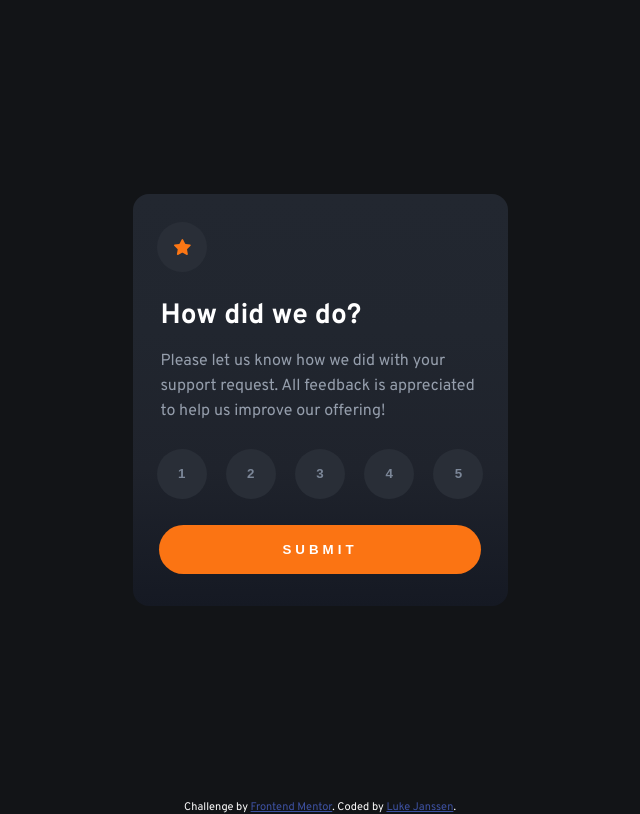
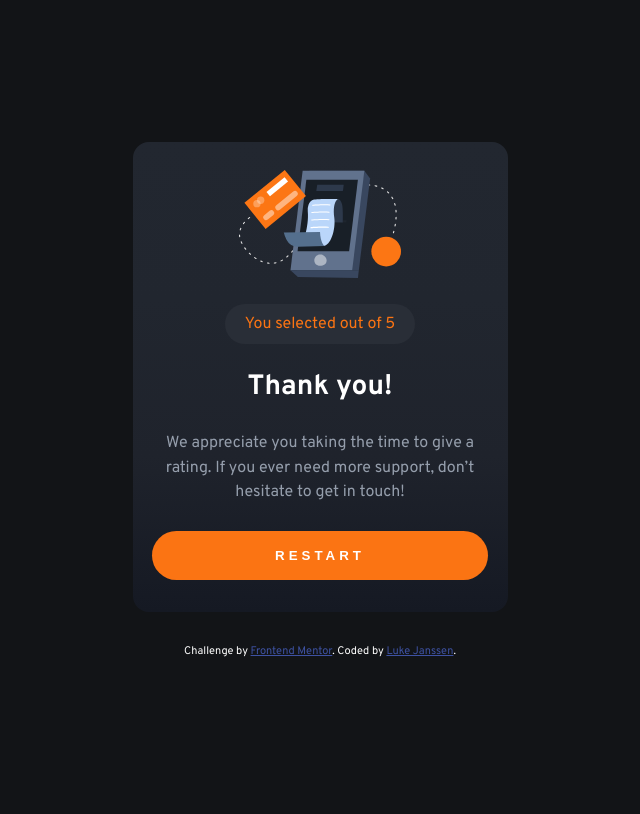
Before and after one commit to lukejans/interactive-rating-component, a plain HTML site: page index.html in a window 1280 px wide. Both pictures are taken after a click on the button "SUBMIT". Shown: the whole page, without its empty margins (320-960 px from the left). Drawn offline with Linux system fonts and the light colour scheme.

Commit message:
Added JS Functions For Rating

```diff
--- a/app.js
+++ b/app.js
@@ -0,0 +1,25 @@
+const mainContainer = document.querySelector('.main-container');
+const thankContainer = document.querySelector('.thank-container');
+
+const submitButton = document.getElementById('submit-btn');
+const restartButton = document.getElementById('restart-btn');
+
+const rated = document.getElementById('rated');
+const rateLvl = document.querySelectorAll('.rate');
+
+submitButton.addEventListener('click', () => {
+  thankContainer.classList.remove('hidden');
+  mainContainer.style.display = 'none';
+});
+
+restartButton.addEventListener('click', () => {
+  thankContainer.classList.add('hidden');
+  mainContainer.style.display = 'flex';
+});
+
+rateLvl.forEach((rate) => {
+  rate.addEventListener('click', () => {
+    rated.innerHTML = rate.innerHTML;
+    console.log(rate.innerHTML);
+  });
+});
--- a/index.html
+++ b/index.html
@@ -21,7 +21,7 @@
   </head>
   <body>
     <div class="wrapper">
-      <main class="container">
+      <main class="main-container">
         <div class="push-left">
           <div class="star">
             <img src="./images/icon-star.svg" aria-hidden="true" alt="Star" />
@@ -36,32 +36,39 @@
           </p>
         </section>
 
-        <section class="ratings">
-          <button class="rate" id="r1">1</button>
-          <button class="rate" id="r2">2</button>
-          <button class="rate" id="r3">3</button>
-          <button class="rate" id="r4">4</button>
-          <button class="rate" id="r5">5</button>
-        </section>
+        <ul class="ratings">
+          <li><button class="rate" id="r1">1</button></li>
+          <li><button class="rate" id="r2">2</button></li>
+          <li><button class="rate" id="r3">3</button></li>
+          <li><button class="rate" id="r4">4</button></li>
+          <li><button class="rate" id="r5">5</button></li>
+        </ul>
 
         <button id="submit-btn">SUBMIT</button>
       </main>
+
+      <div class="thank-container hidden">
+        <img
+          src="./images/illustration-thank-you.svg"
+          aria-hidden="true"
+          alt="Thank You"
+        />
+        <p class="result">You selected <span id="rated"></span> out of 5</p>
+
+        <h2 class="title2">Thank you!</h2>
+
+        <p class="des">
+          We appreciate you taking the time to give a rating. If you ever need
+          more support, don’t hesitate to get in touch!
+        </p>
+        <button id="restart-btn">RESTART</button>
       </div>
-
-    <!--
-  <p class="result">You selected <span id="r-sub"></span> out of 5</p>
-
-  <h2 class="title">Thank you!</h2>
-
-  <p class="des">We appreciate you taking the time to give a rating. If you ever need more support,
-  don’t hesitate to get in touch!</p>
-    -->
-
       <footer class="attribution">
         Challenge by
         <a href="https://www.frontendmentor.io?ref=challenge" target="_blank"
           >Frontend Mentor</a
         >. Coded by <a href="https://github.com/lukejans">Luke Janssen</a>.
       </footer>
+    </div>
   </body>
 </html>
--- a/styles.css
+++ b/styles.css
@@ -15,7 +15,8 @@ body {
   align-items: center;
   min-height: 100vh;
 }
-.container {
+.thank-container,
+.main-container {
   display: flex;
   justify-content: center;
   align-items: center;
@@ -36,6 +37,10 @@ body {
   font-size: 1.75rem;
   color: hsl(0, 0%, 100%);
   margin-bottom: 15px;
+}
+.title2 {
+  font-size: 1.75rem;
+  color: hsl(0, 0%, 100%);
 }
 .des {
   color: hsl(217, 12%, 63%);
@@ -74,6 +79,10 @@ body {
   color: hsl(0, 0%, 100%);
   background-color: hsl(25, 97%, 53%);
 }
+li {
+  list-style: none;
+}
+#restart-btn,
 #submit-btn {
   color: hsl(0, 0%, 100%);
   background-color: hsl(25, 97%, 53%);
@@ -83,6 +92,7 @@ body {
   font-weight: 700;
   padding: 17px 123px;
 }
+#restart-btn:hover,
 #submit-btn:hover {
   color: hsl(25, 97%, 53%);
   background-color: hsl(0, 0%, 100%);
@@ -90,11 +100,28 @@ body {
 button {
   cursor: pointer;
 }
+.result {
+  color: hsl(25, 97%, 53%);
+  background-color: rgb(41, 46, 55);
+  padding: 10px 20px;
+  border-radius: 2rem;
+}
+.thank-container .des {
+  text-align: center;
+}
+.thank-container .title {
+  margin-bottom: 0r;
+}
+
+.hidden {
+  display: none;
+}
 
 .attribution {
   font-size: 11px;
   text-align: center;
   color: hsl(0, 0%, 100%);
+  margin-top: 2rem;
 }
 .attribution a {
   color: hsl(228, 45%, 44%);
```
Lines whose indentation alone changed are shown as unchanged.
